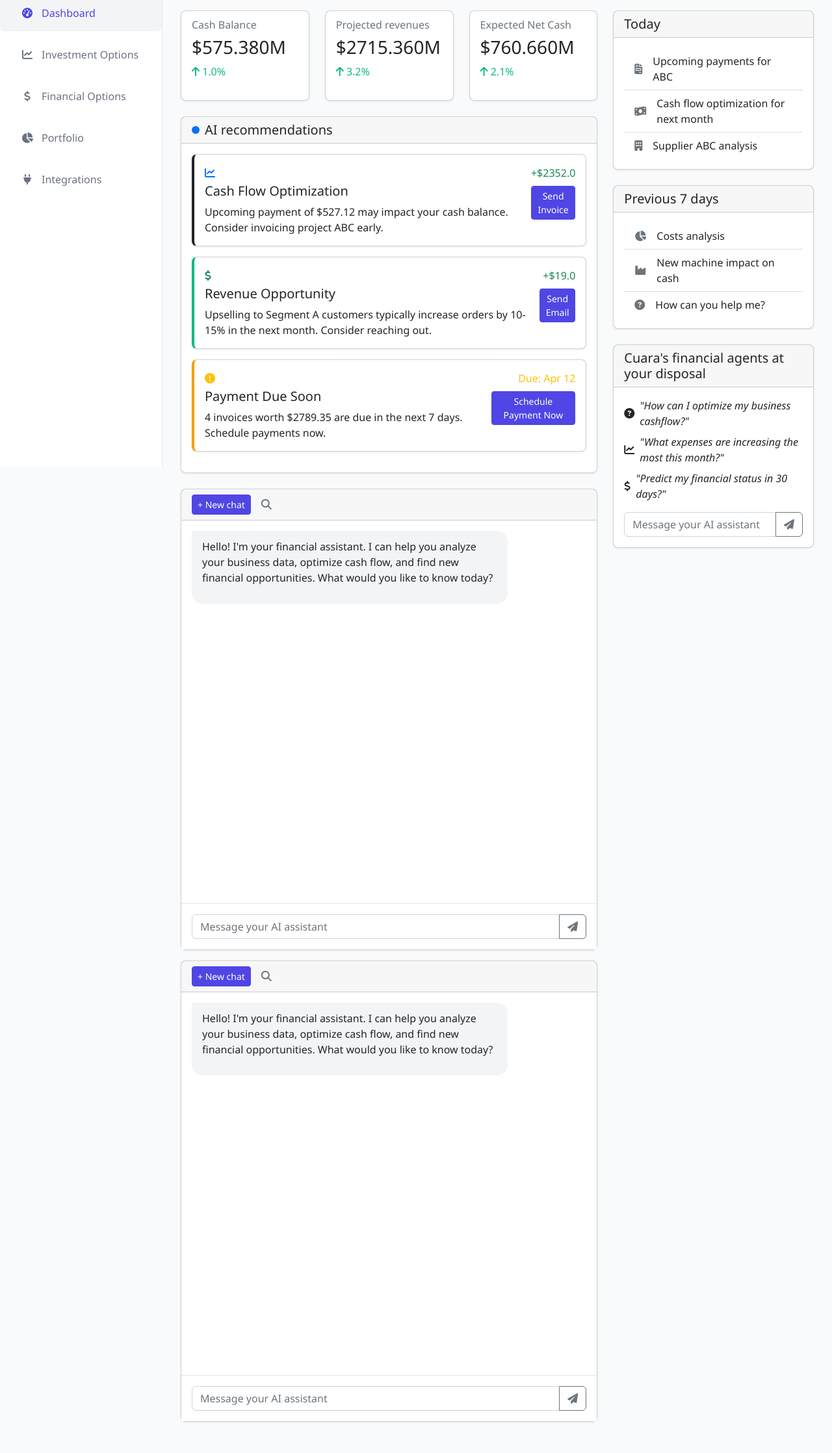
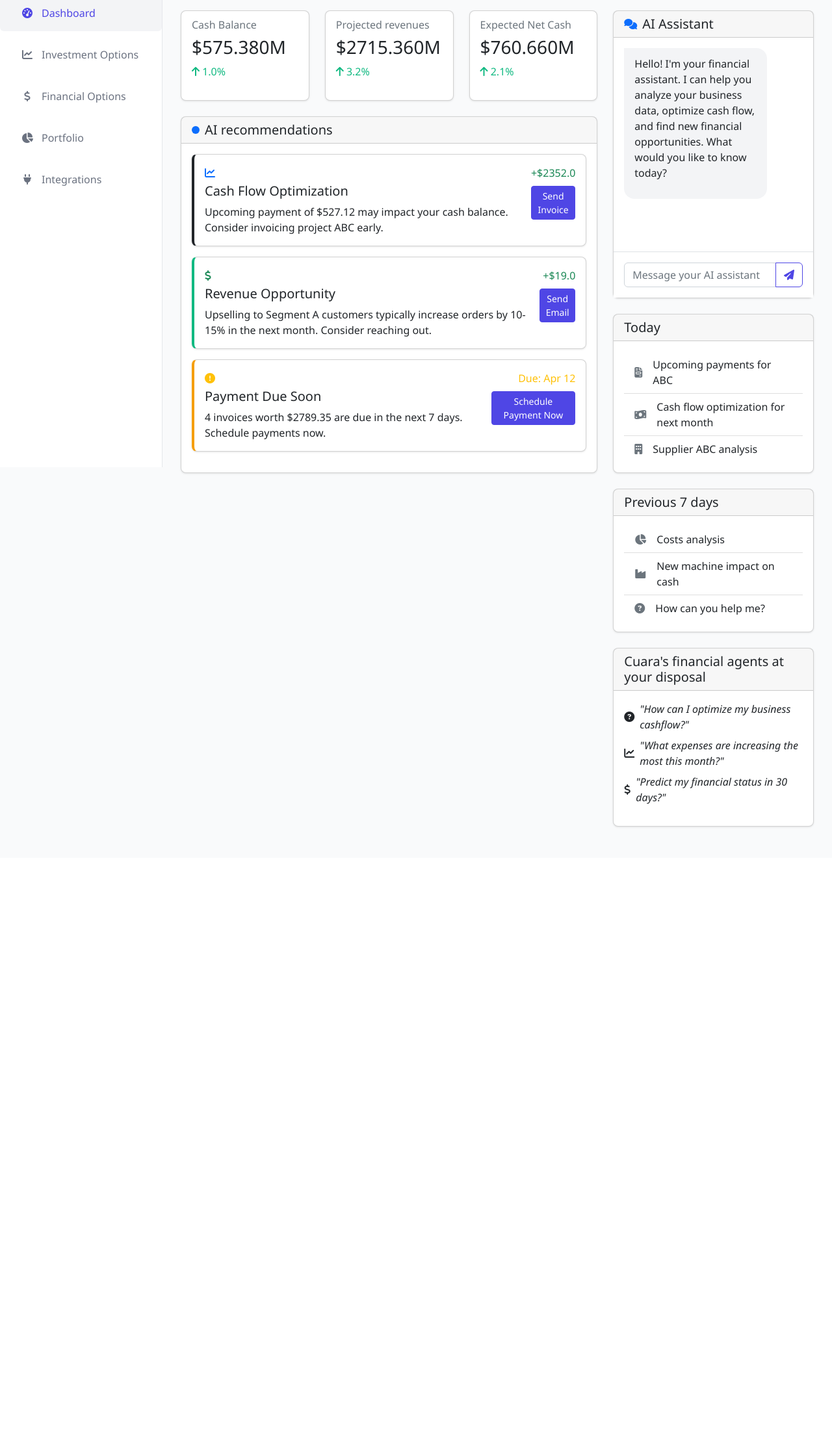
Before and after one commit to jaimeaznar/finance_app, a Flask app: page / in a window 1280 px wide. Shown: the part 81-2317 px from the top of the page at 65% size. After the commit the page ends 1355 px from the top, so only its background shows below. Run offline with Flask 3, Linux system fonts and the light colour scheme.

Commit message:
update import

```diff
--- a/static/js/chat.js
+++ b/static/js/chat.js
@@ -0,0 +1,153 @@
+// This would be included in your templates/index.html or as a separate JS file
+
+// Store chat history for context
+let chatHistory = [];
+
+$(document).ready(function () {
+    const chatForm = $('#chatForm');
+    const messageInput = $('#messageInput');
+    const chatMessages = $('#chatMessages');
+
+    chatForm.on('submit', function (e) {
+        e.preventDefault();
+
+        const message = messageInput.val().trim();
+        if (!message) return;
+
+        // Add user message to chat
+        appendMessage('user', message);
+
+        // Add to history
+        chatHistory.push({
+            role: "user",
+            content: message
+        });
+
+        // Clear input
+        messageInput.val('');
+
+        // Show typing indicator
+        showTypingIndicator();
+
+        // Call the API
+        $.ajax({
+            url: '/api/chat',
+            type: 'POST',
+            contentType: 'application/json',
+            data: JSON.stringify({
+                message: message,
+                history: chatHistory.slice(-10) // Send last 10 messages for context
+            }),
+            success: function (response) {
+                // Remove typing indicator
+                removeTypingIndicator();
+
+                // Add AI response to chat
+                appendMessage('ai', response.text);
+
+                // Add to history
+                chatHistory.push({
+                    role: "assistant",
+                    content: response.text
+                });
+
+                // Display recommendations if any
+                if (response.recommendations && response.recommendations.length > 0) {
+                    displayRecommendations(response.recommendations);
+                }
+            },
+            error: function () {
+                // Remove typing indicator
+                removeTypingIndicator();
+
+                // Show error message
+                appendMessage('ai', "I'm sorry, I encountered an error processing your request. Please try again.");
+            }
+        });
+    });
+
+    function appendMessage(sender, content) {
+        const messageClass = sender === 'user' ? 'message user' : 'message ai';
+        const messageHTML = `
+            <div class="${messageClass}">
+                <div class="message-content">
+                    <p>${content}</p>
+                </div>
+            </div>
+        `;
+
+        chatMessages.append(messageHTML);
+
+        // Scroll to bottom
+        chatMessages.scrollTop(chatMessages[0].scrollHeight);
+    }
+
+    function showTypingIndicator() {
+        const typingHTML = `
+            <div class="message ai typing">
+                <div class="message-content">
+                    <p>Thinking<span class="typing-dots">...</span></p>
+                </div>
+            </div>
+        `;
+
+        chatMessages.append(typingHTML);
+        chatMessages.scrollTop(chatMessages[0].scrollHeight);
+    }
+
+    function removeTypingIndicator() {
+        $('.typing').remove();
+    }
+
+    function displayRecommendations(recommendations) {
+        // Clear previous recommendations
+        $('#aiRecommendationsContainer').empty();
+
+        // Add new recommendations
+        recommendations.forEach(rec => {
+            let iconClass = 'fa-chart-line text-primary';
+            if (rec.type === 'revenue') iconClass = 'fa-dollar-sign text-success';
+            if (rec.type === 'payment') iconClass = 'fa-exclamation-circle text-warning';
+            if (rec.type === 'expense') iconClass = 'fa-money-bill-wave text-danger';
+            if (rec.type === 'forecast') iconClass = 'fa-chart-bar text-info';
+
+            const recHTML = `
+                <div class="card recommendation-card ${rec.type} mb-3">
+                    <div class="card-body">
+                        <div class="d-flex justify-content-between align-items-start">
+                            <div>
+                                <i class="fas ${iconClass} mb-2"></i>
+                                <h5 class="card-title">${rec.title}</h5>
+                                <p class="card-text">${rec.description}</p>
+                            </div>
+                            <div class="text-end">
+                                ${rec.potential ? `<div class="mb-2 text-success">+$${rec.potential}</div>` : ''}
+                                ${rec.due_date ? `<div class="mb-2 text-warning">Due: ${rec.due_date}</div>` : ''}
+                                <button class="btn btn-primary btn-sm">${rec.action}</button>
+                            </div>
+                        </div>
+                    </div>
+                </div>
+            `;
+
+            $('#aiRecommendationsContainer').append(recHTML);
+        });
+    }
+});
+
+// Add this to your CSS or in a <style> tag
+/*
+.typing-dots {
+    display: inline-block;
+    width: 20px;
+    text-align: left;
+    animation: typing 1.5s infinite;
+}
+
+@keyframes typing {
+    0% { content: '.'; }
+    33% { content: '..'; }
+    66% { content: '...'; }
+    100% { content: '.'; }
+}
+*/
--- a/templates/index.html
+++ b/templates/index.html
@@ -6,7 +6,7 @@
 
 {% block content %}
 <div class="row">
-    <!-- Left Column - AI Chat -->
+    <!-- Left Column - Financial Dashboard -->
     <div class="col-md-8">
         <!-- Financial Metrics Cards -->
         <div class="row mb-4">
@@ -98,9 +98,6 @@
             </div>
         </div>
 
-        {# Add this to your index.html template where the AI recommendations
-        section is #}
-
         <!-- AI Recommendations Section -->
         <div class="card mb-4">
             <div class="card-header d-flex align-items-center">
@@ -150,22 +147,19 @@
                 </div>
             </div>
         </div>
+    </div>
 
-        {# And update your chat interface section to ensure it has the right IDs
-        #}
-
+    <!-- Right Column - AI Chat -->
+    <div class="col-md-4">
         <!-- Chat Interface -->
-        <div class="card">
-            <div class="card-header">
-                <div class="d-flex align-items-center">
-                    <button class="btn btn-sm btn-primary me-2">+ New
-                        chat</button>
-                    <div class="ms-2">
-                        <i class="fas fa-search text-muted"></i>
-                    </div>
+        <div class="card mb-4">
+            <div class="card-header d-flex align-items-center">
+                <div class="me-2">
+                    <i class="fas fa-comments text-primary"></i>
                 </div>
+                <h5 class="mb-0">AI Assistant</h5>
             </div>
-            <div class="card-body chat-container p-0">
+            <div class="card-body chat-container p-0" style="height: 400px;">
                 <div class="chat-messages p-3" id="chatMessages">
                     <div class="message ai">
                         <div class="message-content">
@@ -177,13 +171,13 @@
                     </div>
                     <!-- Chat messages will be added here dynamically -->
                 </div>
-                <div class="chat-input p-3">
+                <div class="chat-input p-3 border-top">
                     <form id="chatForm">
                         <div class="input-group">
                             <input type="text" class="form-control"
                                 id="messageInput"
                                 placeholder="Message your AI assistant">
-                            <button class="btn btn-outline-secondary"
+                            <button class="btn btn-outline-primary"
                                 type="submit">
                                 <i class="fas fa-paper-plane"></i>
                             </button>
@@ -193,48 +187,7 @@
             </div>
         </div>
 
-        <!-- Chat Interface -->
-        <div class="card">
-            <div class="card-header">
-                <div class="d-flex align-items-center">
-                    <button class="btn btn-sm btn-primary me-2">+ New
-                        chat</button>
-                    <div class="ms-2">
-                        <i class="fas fa-search text-muted"></i>
-                    </div>
-                </div>
-            </div>
-            <div class="card-body chat-container p-0">
-                <div class="chat-messages p-3" id="chatMessages">
-                    <div class="message ai">
-                        <div class="message-content">
-                            <p>Hello! I'm your financial assistant. I can help
-                                you analyze your business data, optimize cash
-                                flow, and find new financial opportunities. What
-                                would you like to know today?</p>
-                        </div>
-                    </div>
-                    <!-- Chat messages will be added here dynamically -->
-                </div>
-                <div class="chat-input p-3">
-                    <form id="chatForm">
-                        <div class="input-group">
-                            <input type="text" class="form-control"
-                                id="messageInput"
-                                placeholder="Message your AI assistant">
-                            <button class="btn btn-outline-secondary"
-                                type="submit">
-                                <i class="fas fa-paper-plane"></i>
-                            </button>
-                        </div>
-                    </form>
-                </div>
-            </div>
-        </div>
-    </div>
-
-    <!-- Right Column - Recent Chats & Suggestions -->
-    <div class="col-md-4">
+        <!-- Today's Activities -->
         <div class="card mb-4">
             <div class="card-header">
                 <h5 class="mb-0">Today</h5>
@@ -257,6 +210,7 @@
             </div>
         </div>
 
+        <!-- Previous Activities -->
         <div class="card mb-4">
             <div class="card-header">
                 <h5 class="mb-0">Previous 7 days</h5>
@@ -279,35 +233,31 @@
             </div>
         </div>
 
+        <!-- Suggested Questions -->
         <div class="card">
             <div class="card-header">
                 <h5 class="mb-0">Cuara's financial agents at your disposal</h5>
             </div>
             <div class="card-body">
                 <div class="mb-3">
-                    <div class="d-flex align-items-center mb-2">
+                    <div class="d-flex align-items-center mb-2 suggestion-question"
+                        style="cursor: pointer;">
                         <i class="fas fa-question-circle me-2"></i>
                         <p class="mb-0 fst-italic">"How can I optimize my
                             business cashflow?"</p>
                     </div>
-                    <div class="d-flex align-items-center mb-2">
+                    <div class="d-flex align-items-center mb-2 suggestion-question"
+                        style="cursor: pointer;">
                         <i class="fas fa-chart-line me-2"></i>
                         <p class="mb-0 fst-italic">"What expenses are increasing
                             the most this month?"</p>
                     </div>
-                    <div class="d-flex align-items-center">
+                    <div class="d-flex align-items-center suggestion-question"
+                        style="cursor: pointer;">
                         <i class="fas fa-dollar-sign me-2"></i>
                         <p class="mb-0 fst-italic">"Predict my financial status
                             in 30 days?"</p>
                     </div>
-                </div>
-
-                <div class="input-group">
-                    <input type="text" class="form-control"
-                        placeholder="Message your AI assistant">
-                    <button class="btn btn-outline-secondary" type="button">
-                        <i class="fas fa-paper-plane"></i>
-                    </button>
                 </div>
             </div>
         </div>
@@ -316,9 +266,17 @@
 {% endblock %}
 
 {% block extra_js %}
+<script src="{{ url_for('static', filename='js/chat.js') }}"></script>
 <script>
     // Simple chat functionality for the demo
     $(document).ready(function () {
+        // Setup suggestion questions to be clickable
+        $('.suggestion-question').on('click', function () {
+            const questionText = $(this).find('p').text().trim();
+            $('#messageInput').val(questionText);
+            $('#chatForm').submit();
+        });
+
         const chatForm = $('#chatForm');
         const messageInput = $('#messageInput');
         const chatMessages = $('#chatMessages');
```
Also changed, not shown: static/chat-frontend.js (deleted, +0 -153 lines).
